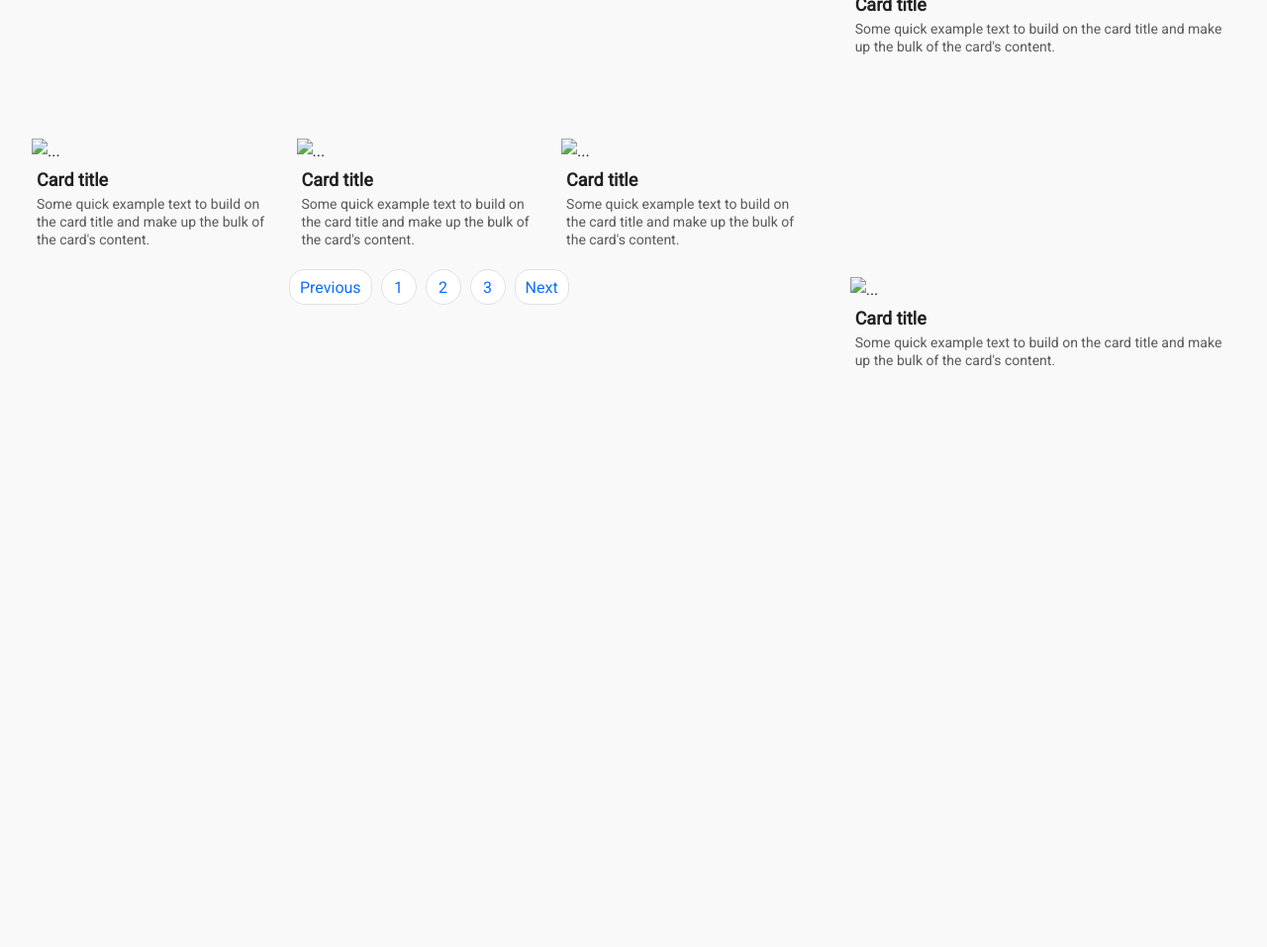
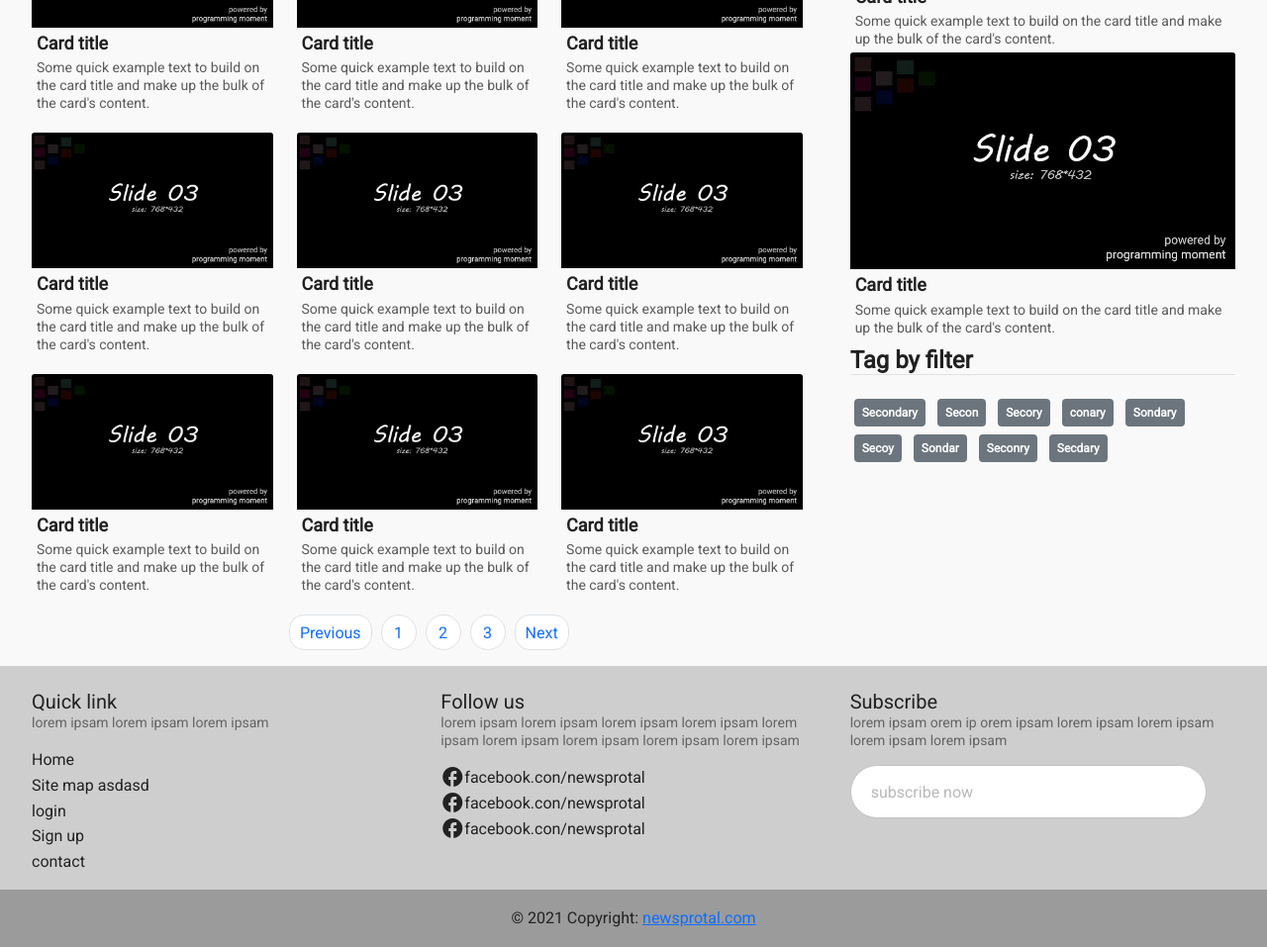
Before and after one commit to anikdas293/newsProtal, a plain HTML site: page index.html in a window 1280 px wide. Shown: the part 984-1941 px from the top of the page at 99% size. Before the commit the page ends 1600 px from the top, so only its background shows below. Drawn offline with nearby package versions, Linux system fonts and the light colour scheme.

Commit message:
News protal, Class-6

```diff
--- a/index.html
+++ b/index.html
@@ -7,7 +7,7 @@
     <title>News protal</title>
     <link href="https://fonts.googleapis.com/css2?family=Roboto&display=swap" rel="stylesheet">
     <link href="https://fonts.googleapis.com/icon?family=Material+Icons" rel="stylesheet">
-    <link rel="preconnect" href="https://fonts.gstatic.com">
+    <script src='https://kit.fontawesome.com/a076d05399.js' crossorigin='anonymous'></script>
     <link href="https://cdn.jsdelivr.net/npm/bootstrap@5.0.1/dist/css/bootstrap.min.css" rel="stylesheet" integrity="sha384-+0n0xVW2eSR5OomGNYDnhzAbDsOXxcvSN1TPprVMTNDbiYZCxYbOOl7+AMvyTG2x" crossorigin="anonymous">
     <link rel="stylesheet" href="style.css">
 </head>
@@ -80,21 +80,21 @@
                             </div>
                             <div class="carousel-inner">
                               <div class="carousel-item active">
-                                <img src="Website design/slide-01.jpg" class="d-block w-100" alt="...">
+                                <img src="slide-01.jpg" class="d-block w-100" alt="...">
                                 <div class="carousel-caption d-none d-md-block">
                                   <h5>First slide label</h5>
                                   <p>Some representative placeholder content for the first slide.</p>
                                 </div>
                               </div>
                               <div class="carousel-item">
-                                <img src="Website design/slide-02.jpg" class="d-block w-100" alt="...">
+                                <img src="slide-02.jpg" class="d-block w-100" alt="...">
                                 <div class="carousel-caption d-none d-md-block">
                                   <h5>Second slide label</h5>
                                   <p>Some representative placeholder content for the second slide.</p>
                                 </div>
                               </div>
                               <div class="carousel-item">
-                                <img src="Website design/slide-03.jpg" class="d-block w-100" alt="...">
+                                <img src="slide-03.jpg" class="d-block w-100" alt="...">
                                 <div class="carousel-caption d-none d-md-block">
                                   <h5>Third slide label</h5>
                                   <p>Some representative placeholder content for the third slide.</p>
@@ -122,7 +122,7 @@
 
                         <div class="col-4 mb-3">
                             <div class="card">
-                                <img src="Website design/slide-03.jpg" class="card-img-top ratio ratio-16x9" alt="...">
+                                <img src="slide-03.jpg" class="card-img-top ratio ratio-16x9" alt="...">
                                 <div class="card-body">
                                   <h5 class="card-title">Card title</h5>
                                   <p class="card-text">Some quick example text to build on the card title and make up the bulk of the card's content.</p>
@@ -131,7 +131,7 @@
                         </div>
                         <div class="col-4 mb-3">
                             <div class="card">
-                                <img src="Website design/slide-03.jpg" class="card-img-top ratio ratio-16x9" alt="...">
+                                <img src="slide-03.jpg" class="card-img-top ratio ratio-16x9" alt="...">
                                 <div class="card-body">
                                   <h5 class="card-title">Card title</h5>
                                   <p class="card-text">Some quick example text to build on the card title and make up the bulk of the card's content.</p>
@@ -140,7 +140,7 @@
                         </div>
                         <div class="col-4 mb-3">
                             <div class="card">
-                                <img src="Website design/slide-03.jpg" class="card-img-top ratio ratio-16x9" alt="...">
+                                <img src="slide-03.jpg" class="card-img-top ratio ratio-16x9" alt="...">
                                 <div class="card-body">
                                   <h5 class="card-title">Card title</h5>
                                   <p class="card-text">Some quick example text to build on the card title and make up the bulk of the card's content.</p>
@@ -149,7 +149,7 @@
                         </div>
                         <div class="col-4 mb-3">
                             <div class="card">
-                                <img src="Website design/slide-03.jpg" class="card-img-top ratio ratio-16x9" alt="...">
+                                <img src="slide-03.jpg" class="card-img-top ratio ratio-16x9" alt="...">
                                 <div class="card-body">
                                   <h5 class="card-title">Card title</h5>
                                   <p class="card-text">Some quick example text to build on the card title and make up the bulk of the card's content.</p>
@@ -158,7 +158,7 @@
                         </div>
                         <div class="col-4 mb-3">
                             <div class="card">
-                                <img src="Website design/slide-03.jpg" class="card-img-top ratio ratio-16x9" alt="...">
+                                <img src="slide-03.jpg" class="card-img-top ratio ratio-16x9" alt="...">
                                 <div class="card-body">
                                   <h5 class="card-title">Card title</h5>
                                   <p class="card-text">Some quick example text to build on the card title and make up the bulk of the card's content.</p>
@@ -167,7 +167,7 @@
                         </div>
                         <div class="col-4 mb-3">
                             <div class="card">
-                                <img src="Website design/slide-03.jpg" class="card-img-top ratio ratio-16x9" alt="...">
+                                <img src="slide-03.jpg" class="card-img-top ratio ratio-16x9" alt="...">
                                 <div class="card-body">
                                   <h5 class="card-title">Card title</h5>
                                   <p class="card-text">Some quick example text to build on the card title and make up the bulk of the card's content.</p>
@@ -176,7 +176,7 @@
                         </div>
                         <div class="col-4 mb-3">
                             <div class="card">
-                                <img src="Website design/slide-03.jpg" class="card-img-top ratio ratio-16x9" alt="...">
+                                <img src="slide-03.jpg" class="card-img-top ratio ratio-16x9" alt="...">
                                 <div class="card-body">
                                   <h5 class="card-title">Card title</h5>
                                   <p class="card-text">Some quick example text to build on the card title and make up the bulk of the card's content.</p>
@@ -185,7 +185,7 @@
                         </div>
                         <div class="col-4 mb-3">
                             <div class="card">
-                                <img src="Website design/slide-03.jpg" class="card-img-top ratio ratio-16x9" alt="...">
+                                <img src="slide-03.jpg" class="card-img-top ratio ratio-16x9" alt="...">
                                 <div class="card-body">
                                   <h5 class="card-title">Card title</h5>
                                   <p class="card-text">Some quick example text to build on the card title and make up the bulk of the card's content.</p>
@@ -194,7 +194,7 @@
                         </div>
                         <div class="col-4 mb-3">
                             <div class="card">
-                                <img src="Website design/slide-03.jpg" class="card-img-top ratio ratio-16x9" alt="...">
+                                <img src="slide-03.jpg" class="card-img-top ratio ratio-16x9" alt="...">
                                 <div class="card-body">
                                   <h5 class="card-title">Card title</h5>
                                   <p class="card-text">Some quick example text to build on the card title and make up the bulk of the card's content.</p>
@@ -227,7 +227,7 @@
                           <div class="card mb-3 lattest_card">
                               <div class="row g-0">
                                   <div class="col-md-4">
-                                    <img src="Website design/slide-03.jpg" class="ratio ratio-16x9" alt="...">
+                                    <img src="slide-03.jpg" class="ratio ratio-16x9" alt="...">
                                   </div>
                                   <div class="col-md-8">
                                       <div class="card-body">
@@ -242,7 +242,7 @@
                           <div class="card mb-3 lattest_card">
                               <div class="row g-0">
                                   <div class="col-md-4">
-                                    <img src="Website design/slide-03.jpg" class="ratio ratio-16x9" alt="...">
+                                    <img src="slide-03.jpg" class="ratio ratio-16x9" alt="...">
                                   </div>
                                   <div class="col-md-8">
                                       <div class="card-body">
@@ -257,7 +257,7 @@
                           <div class="card mb-3 lattest_card">
                               <div class="row g-0">
                                   <div class="col-md-4">
-                                    <img src="Website design/slide-03.jpg" class="ratio ratio-16x9" alt="...">
+                                    <img src="slide-03.jpg" class="ratio ratio-16x9" alt="...">
                                   </div>
                                   <div class="col-md-8">
                                       <div class="card-body">
@@ -272,7 +272,7 @@
                           <div class="card mb-3 lattest_card">
                               <div class="row g-0">
                                   <div class="col-md-4">
-                                    <img src="Website design/slide-03.jpg" class="ratio ratio-16x9" alt="...">
+                                    <img src="slide-03.jpg" class="ratio ratio-16x9" alt="...">
                                   </div>
                                   <div class="col-md-8">
                                       <div class="card-body">
@@ -287,28 +287,107 @@
                     </div>
                     <!--End lattest news-->
 
-                    <!---->
+                    <!--Top news-->
                     <div class="col-12">
                         <h4 class="border-bottom area_heading">Top news</h4>
                         <div class="card" >
-                            <img src="Website design/slide-03.jpg" class="card-img-top ratio ratio-16x9" alt="...">
+                            <img src="slide-03.jpg" class="card-img-top ratio ratio-16x9" alt="...">
                             <div class="card-body">
                                 <h5 class="card-title">Card title</h5>
                                 <p class="card-text">Some quick example text to build on the card title and make up the bulk of the card's content.</p>
                             </div>
                         </div>
                         <div class="card" >
-                            <img src="Website design/slide-03.jpg" class="card-img-top ratio ratio-16x9" alt="...">
+                            <img src="slide-03.jpg" class="card-img-top ratio ratio-16x9" alt="...">
                             <div class="card-body">
                                 <h5 class="card-title">Card title</h5>
                                 <p class="card-text">Some quick example text to build on the card title and make up the bulk of the card's content.</p>
                             </div>
                         </div>
                     </div>
+                    <!--End top news area-->
+
+                    <div class="col-12">
+                        <h4 class="border-bottom area_heading">Tag by filter</h4>
+
+                        <span class="badge bg-secondary p-2 m-1">Secondary</span>
+                        <span class="badge bg-secondary p-2 m-1">Secon</span>
+                        <span class="badge bg-secondary p-2 m-1">Secory</span>
+                        <span class="badge bg-secondary p-2 m-1">conary</span>
+                        <span class="badge bg-secondary p-2 m-1">Sondary</span>
+                        <span class="badge bg-secondary p-2 m-1">Secoy</span>
+                        <span class="badge bg-secondary p-2 m-1">Sondar</span>
+                        <span class="badge bg-secondary p-2 m-1">Seconry</span>
+                        <span class="badge bg-secondary p-2 m-1">Secdary</span>
+                    </div>
                 </div>
             </div>
         </div>
     </div>
+
+
+   <footer class="footer">
+        <div class="container">
+            <div class="row pt-4">
+                <div class="col-md-4">
+                    <h5 class="h5 font-weight-bold mb-0">Quick link</h5>
+                    <p class="footer-text"><small>lorem ipsam lorem ipsam lorem ipsam</small></p>
+
+                    <ul class="list-items text-left p-0">
+                        <li>Home</li>
+                        <li>Site map asdasd</li>
+                        <li>login</li>
+                        <li>Sign up</li>
+                        <li>contact</li>
+                    </ul>
+                </div>
+
+                <div class="col-md-4">
+                    <h5 class="h5 font-weight-bold mb-0">Follow us</h5>
+                    <p class="footer-text"><small>lorem ipsam lorem ipsam lorem ipsam lorem ipsam lorem ipsam lorem ipsam lorem ipsam lorem ipsam lorem ipsam</small></p>
+
+                    <div class="icons">
+                        <div class="d-flex">
+                            <span class="material-icons">
+                                facebook
+                            </span>
+                            <span>facebook.con/newsprotal</span>
+                        </div>
+
+                        <div class="d-flex">
+                            <span class="material-icons">
+                                facebook
+                            </span>
+                            <span>facebook.con/newsprotal</span>
+                        </div>
+
+                        <div class="d-flex">
+                            <span class="material-icons">
+                                facebook
+                            </span>
+                            <span>facebook.con/newsprotal</span>
+                        </div>
+                    </div>
+                </div>
+
+                <div class="col-md-4">
+                    <h5 class="h5 font-weight-bold mb-0">Subscribe</h5>
+                    <p class="footer-text"><small>lorem ipsam orem ip orem ipsam lorem ipsam lorem ipsam lorem ipsam lorem ipsam</small></p>
+
+                    <div class="logobar__search">
+                        <input type="text" class="logobar__search--fill" placeholder="subscribe now">
+                    </div>
+                </div>
+            </div>
+        </div>
+
+
+    <div class="text-center p-3" style="background-color: #9b9b9b;">© 2021 Copyright:
+        <a class="" href="https://newsprotal.com/">newsprotal.com</a>
+    </div>
+   </footer>
+
+
     <script src="https://cdn.jsdelivr.net/npm/bootstrap@5.0.1/dist/js/bootstrap.bundle.min.js" integrity="sha384-gtEjrD/SeCtmISkJkNUaaKMoLD0//ElJ19smozuHV6z3Iehds+3Ulb9Bn9Plx0x4" crossorigin="anonymous"></script>
 </body>
 </html>
--- a/style.css
+++ b/style.css
@@ -230,3 +230,27 @@ body{
     line-height: 18px;
 }
 /*End card style*/
+
+
+/*Start footer area*/
+.footer{
+    background-color: #cecece;
+}
+.footer-copyright{
+    background-color: #9b9b9b;
+}
+.footer .list-items{
+    list-style-type: none;
+    text-align: left;
+}
+.footer .footer-text{
+    text-align: left;
+    line-height: 18px;
+    color: rgb(100, 100, 100);
+}
+.footer .icons{
+    display: flex;
+    flex-direction: column;
+
+}
+/*End footer area*/
```
Also changed, not shown: slide-01.jpg (added), slide-02.jpg (added), slide-03.jpg (added).
